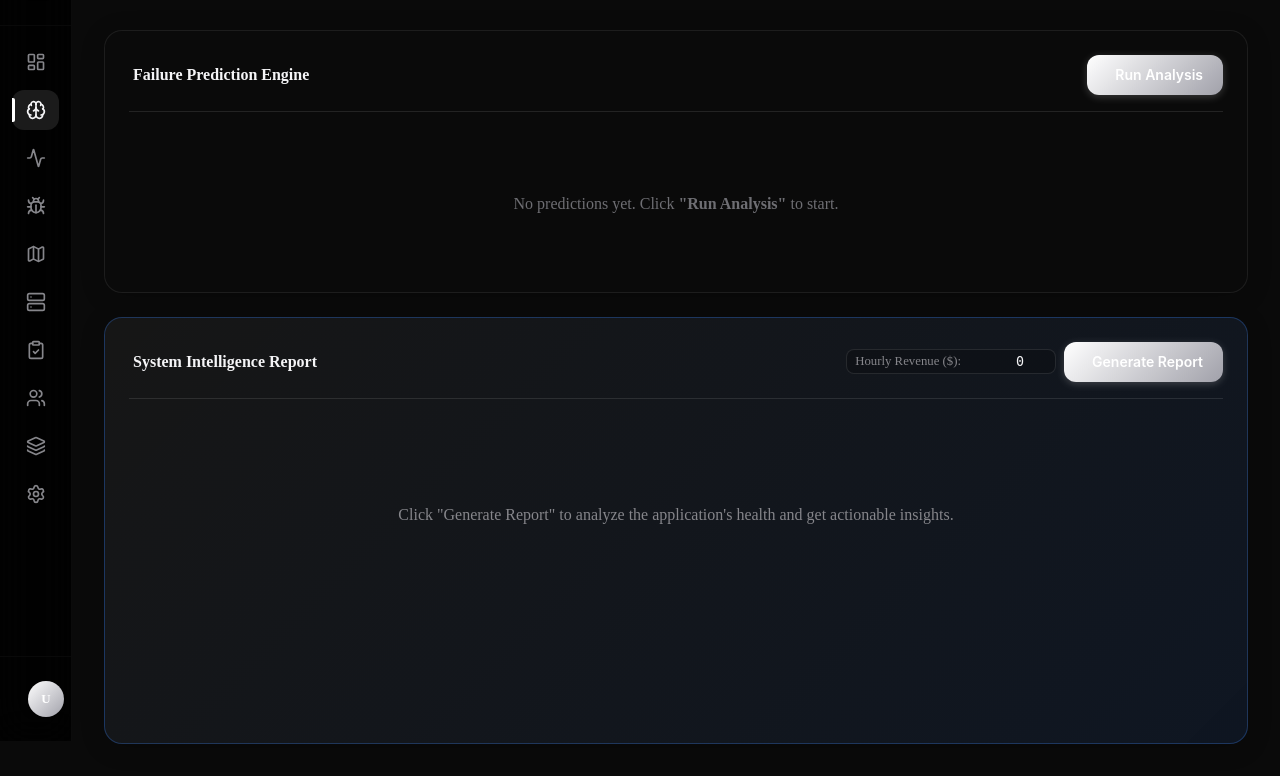
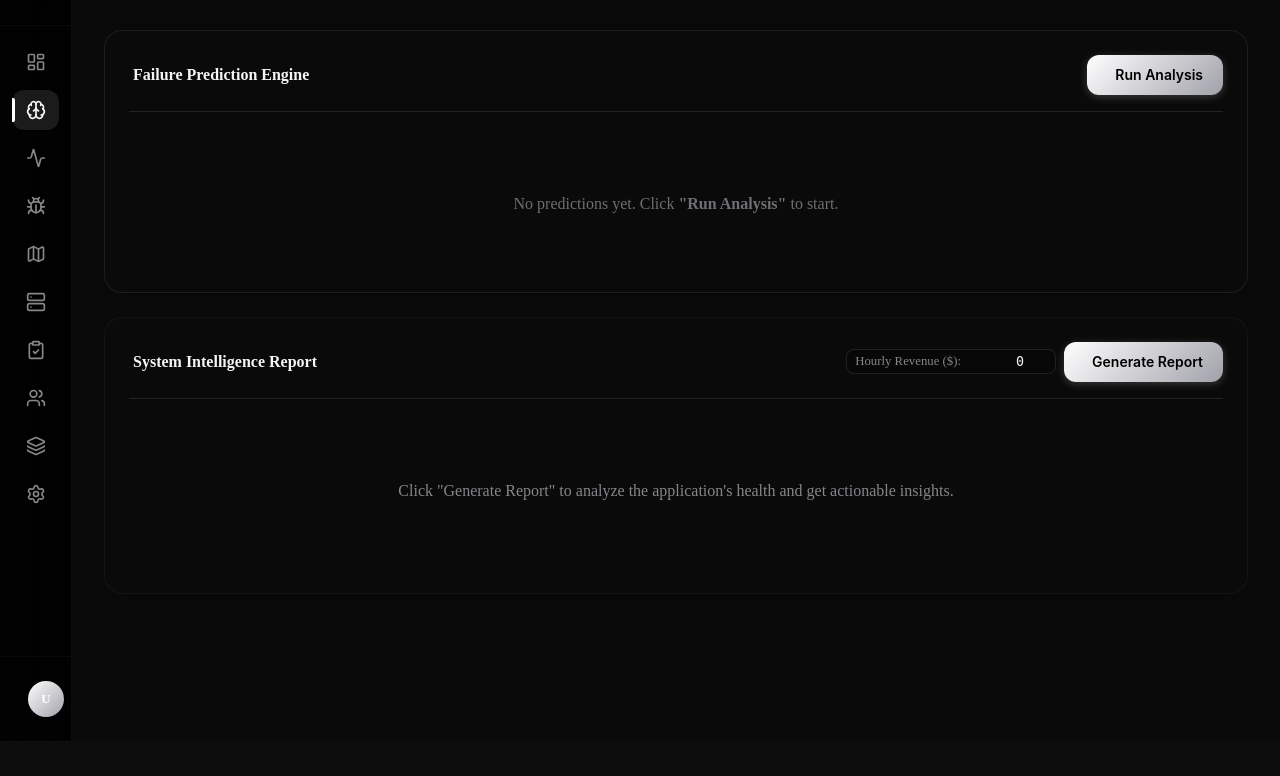
Before and after one commit to samarth3394/BhartiAppplus, a Python web app: template templates/ai_dashboard.html in a window 1280 px wide. Shown: the part 59-835 px from the top of the page. After the commit the page ends 776 px from the top, so only its background shows below. Run offline with Jinja, Linux system fonts and the light colour scheme; the template is opened without the code that fills it, so the values that code supplies are empty.

Commit message:
Fix AI report card styling and btn text color

```diff
--- a/static/css/style.css
+++ b/static/css/style.css
@@ -940,7 +940,7 @@ select.form-input {
 
 .btn-primary {
     background: var(--accent-gradient);
-    color: white;
+    color: var(--text-inverse);
     box-shadow: 0 2px 8px var(--accent-primary-glow);
 }
 
--- a/templates/ai_dashboard.html
+++ b/templates/ai_dashboard.html
@@ -91,7 +91,7 @@
 </div>
 
 <!-- AI Summary Section -->
-<div class="card" style="background: linear-gradient(135deg, rgba(255,255,255,0.05) 0%, rgba(59,130,246,0.1) 100%); border: 1px solid rgba(59,130,246,0.3);">
+<div class="card">
     <div class="card-header" style="border-bottom: 1px solid rgba(255,255,255,0.1); padding-bottom: var(--space-base);">
         <h3 style="display:flex; align-items:center; gap:var(--space-xs); color:var(--text-primary);">
             <i class="ri-brain-line" style="color:var(--primary); font-size:1.5rem;"></i> System Intelligence Report
@@ -107,8 +107,8 @@
             </button>
         </div>
     </div>
-    <div class="card-body" id="ai-content-container" style="min-height: 300px; padding: var(--space-lg) 0;">
-        <div id="ai-placeholder" style="text-align:center; padding: 3rem; color:var(--text-secondary);">
+    <div class="card-body" id="ai-content-container" style="min-height: 150px; padding: var(--space-lg) 0;">
+        <div id="ai-placeholder" style="text-align:center; padding: 1.5rem; color:var(--text-secondary);">
             <i class="ri-robot-2-line" style="font-size:3rem; color:var(--primary); opacity:0.5; margin-bottom:1rem; display:block;"></i>
             <p>Click "Generate Report" to analyze the application's health and get actionable insights.</p>
         </div>
```
